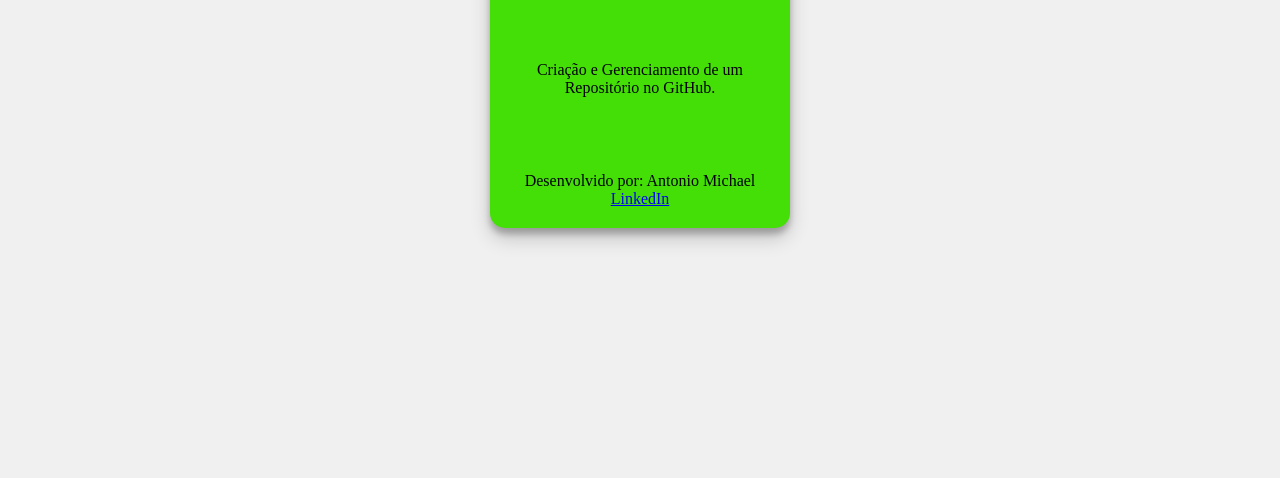
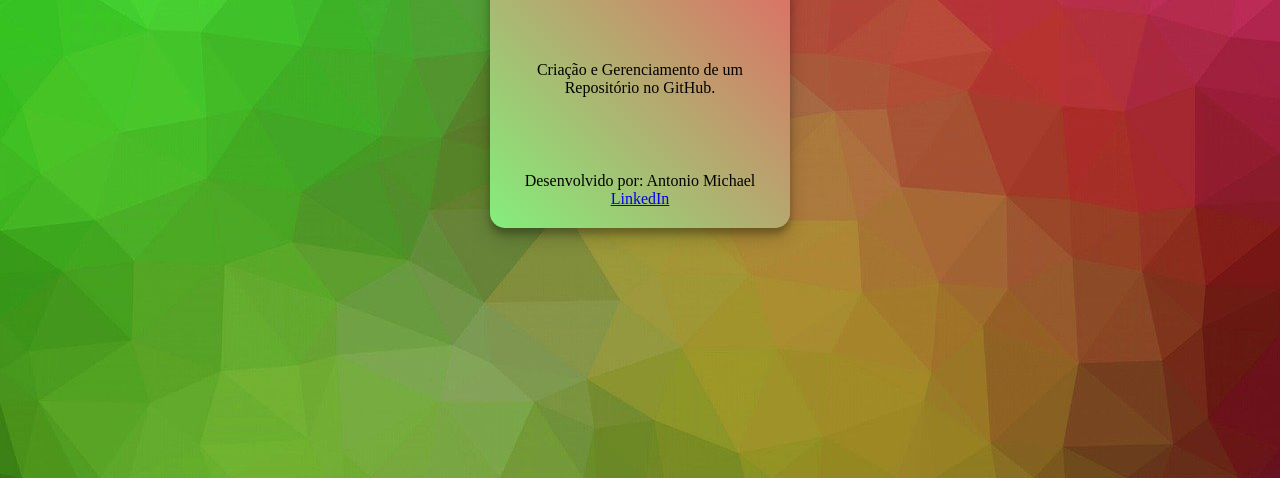
Before and after one commit to maykonsilva2/Atividades_praticas_Graduacao, a plain HTML site: page public/index.html in a window 1280 px wide. Shown: the part 322-800 px from the top of the page. Drawn offline with Linux system fonts and the light colour scheme.

Commit message:
refactor: Update background styles for better visual appeal

```diff
--- a/public/styles.css
+++ b/public/styles.css
@@ -11,14 +11,17 @@ body {
     justify-content: center;
     align-items: center;
     min-height: 100vh;
-    background-color: #f0f0f0; /* Cor de fundo do body */
+    background-image: url('/public/imagens/green-1880250_1280.jpg'); /* Caminho para a imagem de fundo */
+    background-size: cover; /* Garante que a imagem cubra todo o fundo */
+    background-position: center; /* Centraliza a imagem de fundo */
+    background-repeat: no-repeat; /* Evita a repetição da imagem */
 }
 
 /* Estilo para a div-quadrado */
 .div-quadrado {
     width: 300px; /* Largura do quadrado */
     height: 300px; /* Altura do quadrado */
-    background-color: #45df08; /* Cor de fundo do quadrado */
+    background: linear-gradient(to top right, rgb(132, 238, 123), rgb(230, 99, 99)); /* Degradê de verde para vermelho */
     border-radius: 15px; /* Bordas arredondadas */
     box-shadow: 0 10px 20px rgba(0, 0, 0, 0.19), 0 6px 6px rgba(0, 0, 0, 0.23); /* Sombreamento para profundidade */
     display: flex;
```
Also changed, not shown: public/imagens/green-1880250_1280.jpg (added), public/imagens/low-poly-7738111_1280.png (added).
